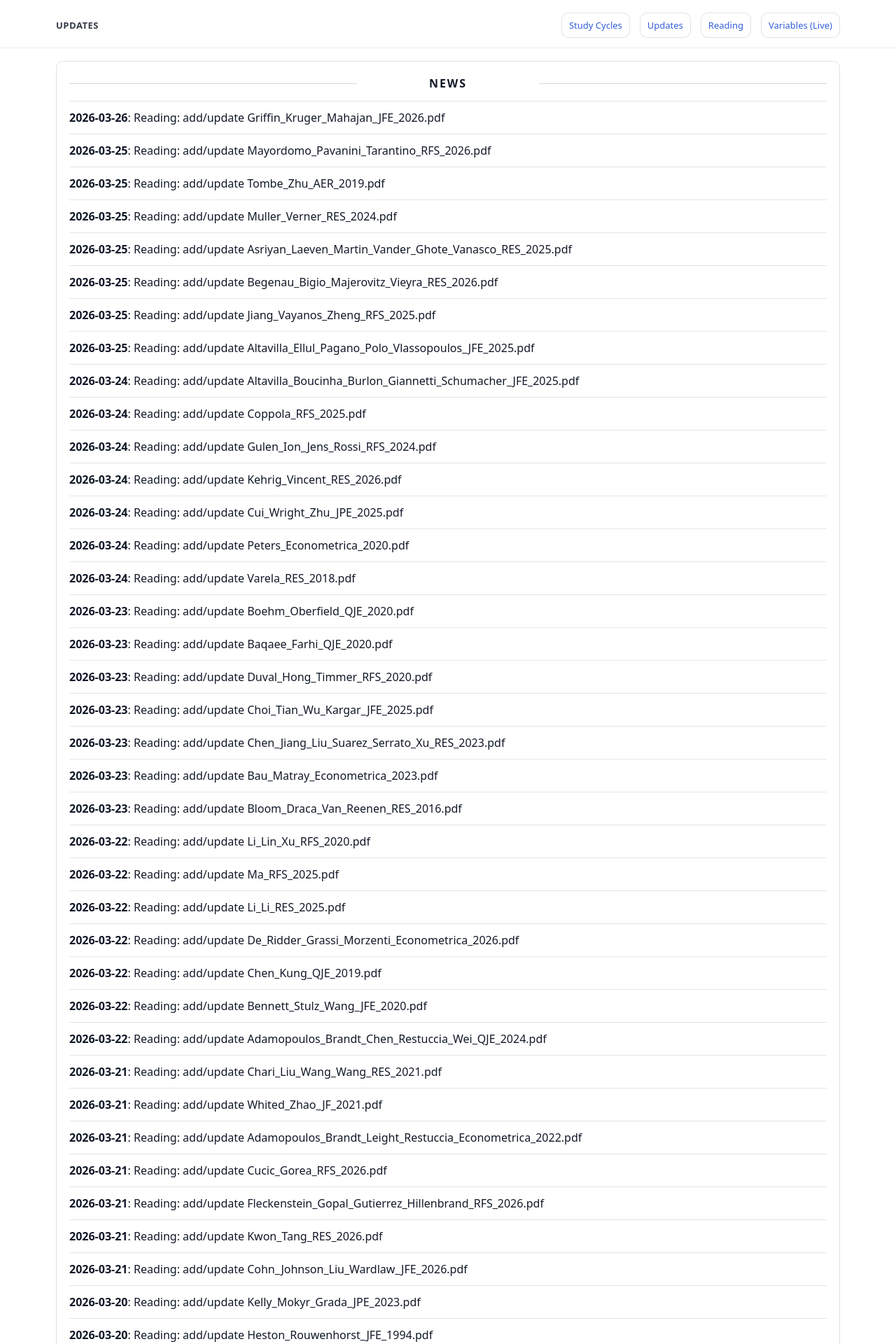
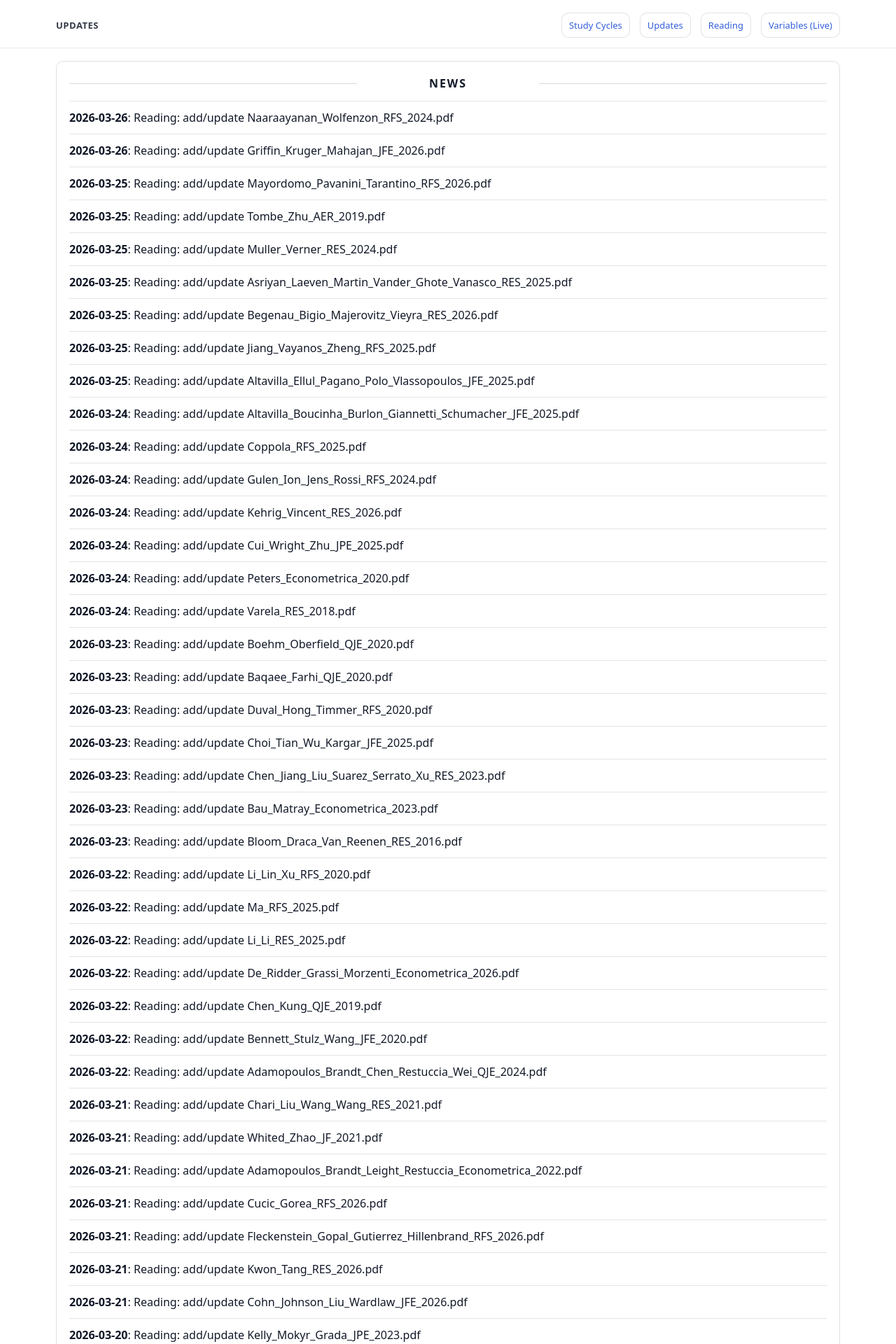
Before and after one commit to yaxinzn/study-archive, a Jekyll site: the page built from updates/index.md, in a window 1280 px wide. Shown: the top 1920 px of the page at 70% size. Built offline with Jekyll 4.4.1, drawn with Linux system fonts in a browser that asks for light colours; some of the changed text lies outside the part shown.

Commit message:
chore: update NEWS feed

```diff
--- a/_data/news.yml
+++ b/_data/news.yml
@@ -1,4 +1,7 @@
 # Auto-generated update history (sorted newest -> oldest). Do not edit manually.
+- ts: "1774520644"
+  date: "2026-03-26"
+  title: "Reading: add/update Naaraayanan_Wolfenzon_RFS_2024.pdf"
 - ts: "1774472348"
   date: "2026-03-26"
   title: "Reading: add/update Griffin_Kruger_Mahajan_JFE_2026.pdf"
```
